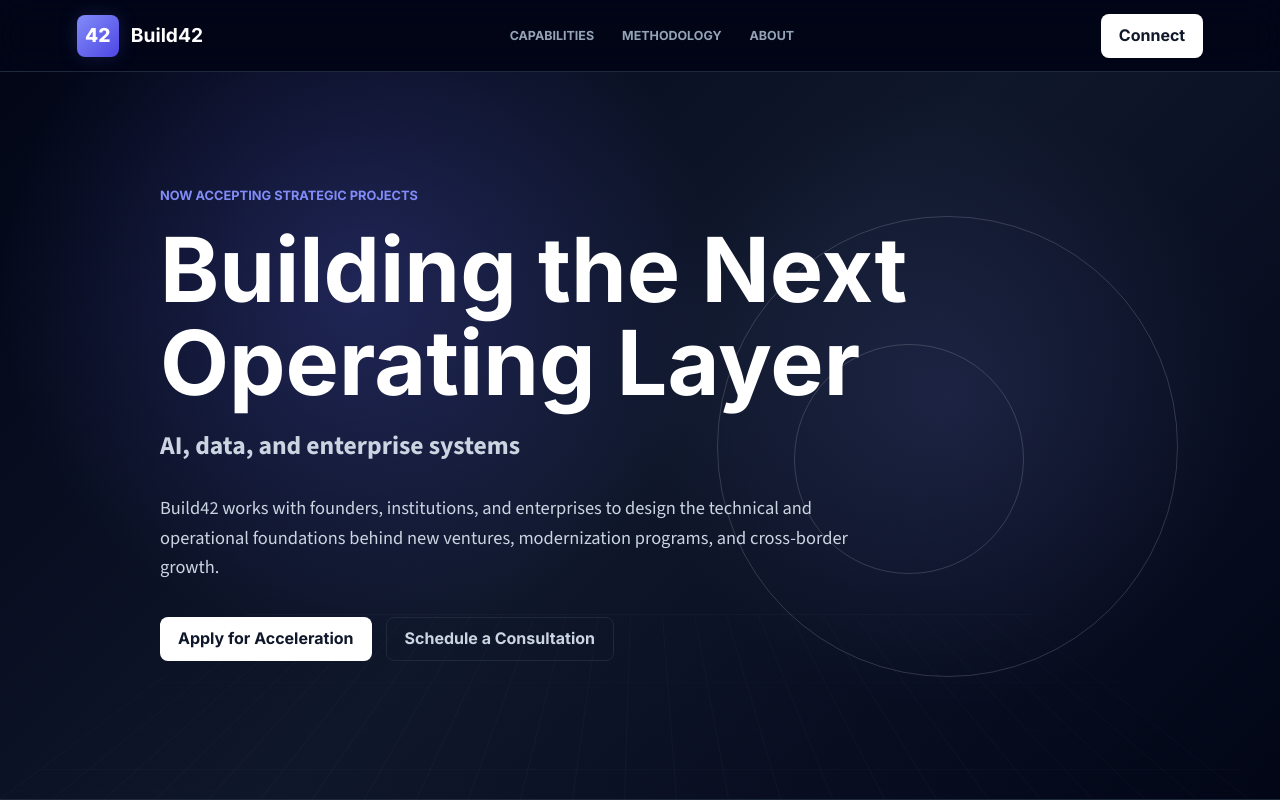
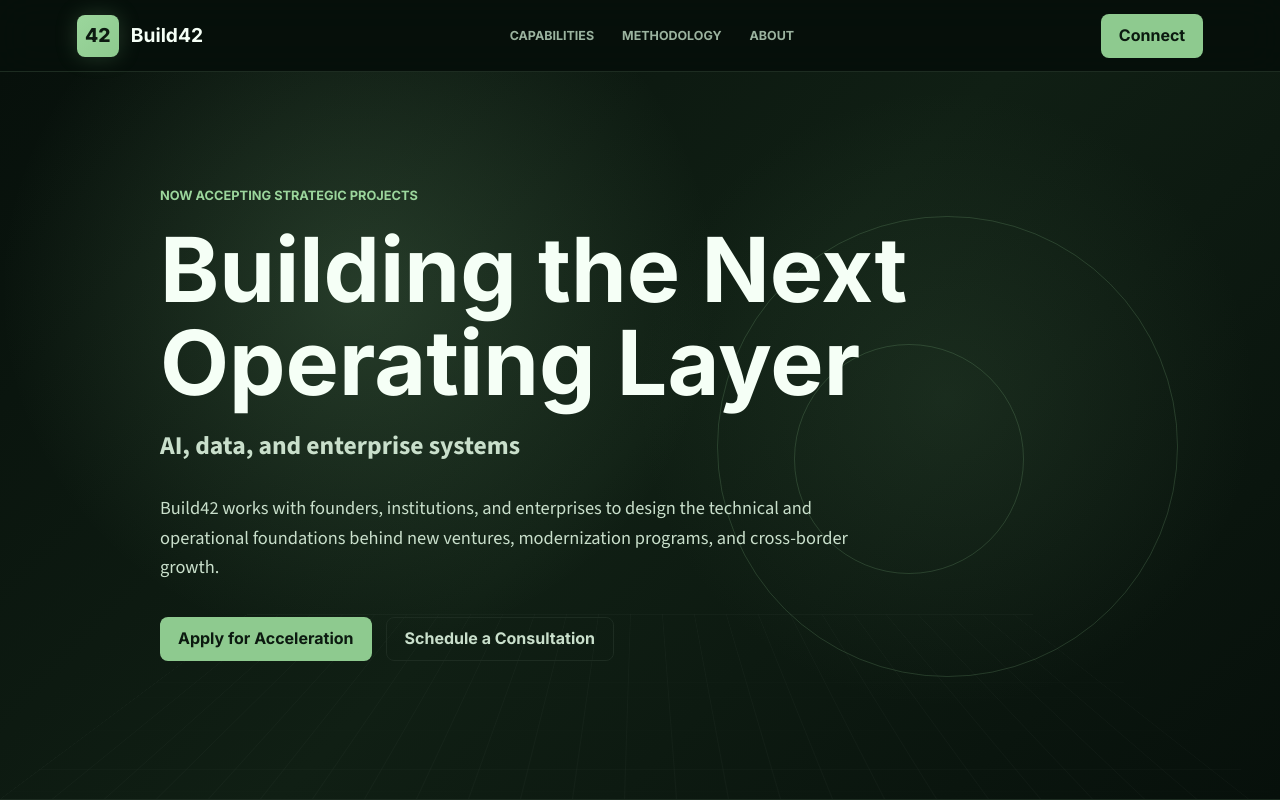
Before and after one commit to BuildHub42/build42-website, a website: page index.html in a window 1280 px wide. Shown: the top 800 px of the page. Drawn offline with nearby package versions, Linux system fonts and the light colour scheme.

Commit message:
Try logo-inspired mint palette

```diff
--- a/assets/css/styles.css
+++ b/assets/css/styles.css
@@ -1,16 +1,16 @@
 :root {
   color-scheme: dark;
-  --bg: #020617;
-  --panel: #0f172a;
-  --panel-strong: #111827;
-  --text: #ffffff;
-  --muted: #94a3b8;
-  --soft: #cbd5e1;
-  --line: #1e293b;
-  --primary-400: #818cf8;
-  --primary-500: #6366f1;
-  --primary-600: #4f46e5;
-  --purple-500: #a78bfa;
+  --bg: #07100b;
+  --panel: #0d1711;
+  --panel-strong: #101f14;
+  --text: #f5fff6;
+  --muted: #9bb39f;
+  --soft: #c9dfcb;
+  --line: #1d2c21;
+  --primary-400: #9bd69c;
+  --primary-500: #8eca8f;
+  --primary-600: #527a55;
+  --accent-soft: #b8e8b9;
   --font-heading: Inter, ui-sans-serif, system-ui, -apple-system, BlinkMacSystemFont, "Segoe UI", sans-serif;
   --font-body: "Source Sans 3", ui-sans-serif, system-ui, -apple-system, BlinkMacSystemFont, "Segoe UI", sans-serif;
   font-family: var(--font-body);
@@ -49,7 +49,7 @@ a {
   justify-content: space-between;
   gap: 24px;
   padding: 0 6vw;
-  background: rgba(2, 6, 23, 0.82);
+  background: rgba(7, 16, 11, 0.84);
   border-bottom: 1px solid var(--line);
   backdrop-filter: blur(18px);
 }
@@ -70,10 +70,10 @@ a {
   align-items: center;
   justify-content: center;
   border-radius: 8px;
-  background: linear-gradient(135deg, var(--primary-400), var(--primary-600));
-  color: #ffffff;
+  background: linear-gradient(135deg, var(--primary-400), var(--primary-500));
+  color: #0c1a10;
   font-weight: 900;
-  box-shadow: 0 0 20px rgba(99, 102, 241, 0.2);
+  box-shadow: 0 0 22px rgba(142, 202, 143, 0.22);
 }
 
 .desktop-nav {
@@ -106,8 +106,8 @@ a {
 
 .nav-action,
 .button.primary {
-  background: var(--text);
-  color: #0f172a;
+  background: var(--primary-500);
+  color: #0c1a10;
 }
 
 .button.secondary {
@@ -128,9 +128,9 @@ a {
   position: absolute;
   inset: 0;
   background:
-    radial-gradient(circle at 28% 30%, rgba(99, 102, 241, 0.25), transparent 34%),
-    radial-gradient(circle at 74% 45%, rgba(129, 140, 248, 0.14), transparent 30%),
-    linear-gradient(135deg, #020617 0%, #0f172a 50%, #020617 100%);
+    radial-gradient(circle at 28% 30%, rgba(142, 202, 143, 0.2), transparent 34%),
+    radial-gradient(circle at 74% 45%, rgba(82, 122, 85, 0.18), transparent 30%),
+    linear-gradient(135deg, #07100b 0%, #101f14 50%, #07100b 100%);
 }
 
 .grid-plane {
@@ -147,7 +147,7 @@ a {
 
 .signal {
   position: absolute;
-  border: 1px solid rgba(255,255,255,0.16);
+  border: 1px solid rgba(155, 214, 156, 0.18);
   border-radius: 999px;
 }
 
@@ -239,7 +239,7 @@ h3 {
 }
 
 .contrast {
-  background: #020617;
+  background: #07100b;
   border-block: 1px solid var(--line);
 }
 
@@ -283,7 +283,7 @@ h3 {
   margin-bottom: 22px;
   border-radius: 8px;
   background: linear-gradient(135deg, var(--primary-400), var(--primary-600));
-  box-shadow: 0 0 24px rgba(99, 102, 241, 0.18);
+  box-shadow: 0 0 24px rgba(142, 202, 143, 0.18);
 }
 
 .card-subtitle {
@@ -308,7 +308,7 @@ h3 {
 
 .track-card .track-label {
   margin: 0 0 14px;
-  color: var(--purple-500);
+  color: var(--accent-soft);
   font-family: var(--font-heading);
   font-size: 0.8rem;
   font-weight: 700;
@@ -317,7 +317,7 @@ h3 {
 }
 
 .track-card .card-subtitle {
-  color: var(--purple-500);
+  color: var(--accent-soft);
   font-weight: 600;
 }
 
@@ -419,7 +419,7 @@ h3 {
 }
 
 .contact-section {
-  background: linear-gradient(180deg, #020617, #0f172a);
+  background: linear-gradient(180deg, #07100b, #101f14);
 }
 
 .contact-form {
@@ -441,7 +441,7 @@ textarea {
   width: 100%;
   border: 1px solid var(--line);
   border-radius: 8px;
-  background: #020617;
+  background: #07100b;
   color: var(--text);
   padding: 12px 14px;
   font: inherit;
@@ -472,7 +472,7 @@ textarea {
   gap: 22px;
   padding: 30px 6vw;
   border-top: 1px solid var(--line);
-  background: #020617;
+  background: #07100b;
 }
 
 .thanks-page {
```
Also changed, not shown: public/images/favicon.svg.
